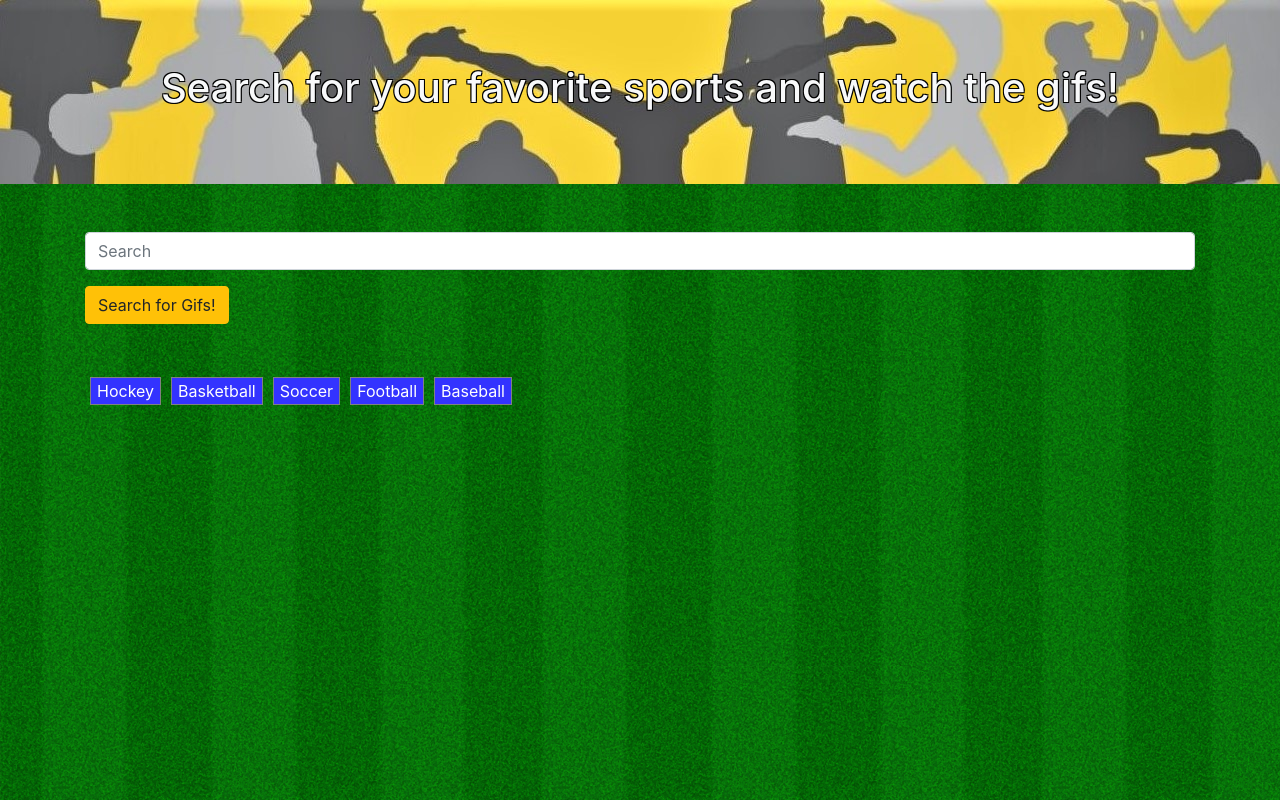
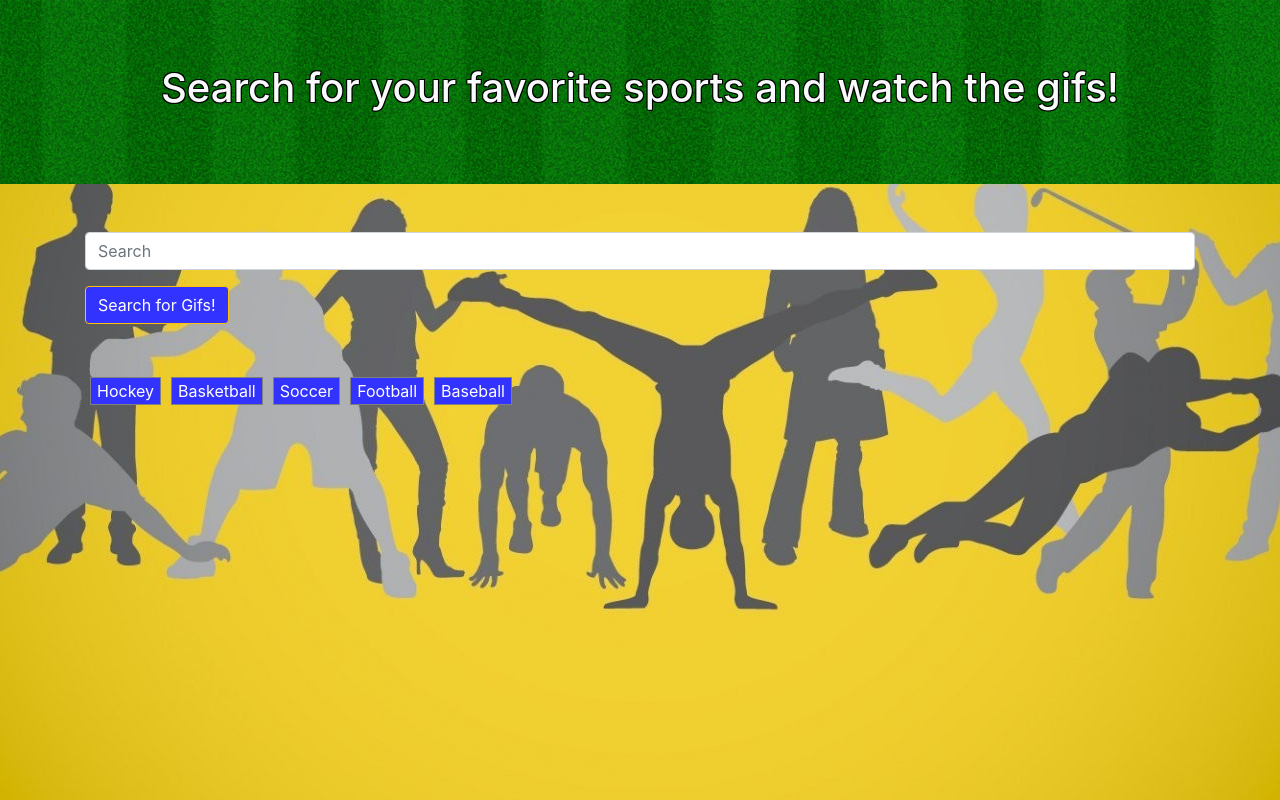
Before and after one commit to AlexReniak/Giphy-api, a plain HTML site: page index.html in a window 1280 px wide. Drawn offline with nearby package versions, Linux system fonts and the light colour scheme; no server answers.

Commit message:
javascript broke. Troubleshooting necessary

```diff
--- a/assets/css/style.css
+++ b/assets/css/style.css
@@ -1,6 +1,8 @@
 body {
-  /* background: #ebfafa; */
-  background-image: url(../images/cric-bg.png)
+  background-image: url(../images/download.jpg);
+  background-repeat: no-repeat;
+  background-attachment: fixed;
+  background-position: center
 }
 
 .jumbotron {
@@ -10,8 +12,8 @@ body {
     1px -1px 0 #000,
     -1px 1px 0 #000,
     1px 1px 0 #000;
-  background-image: url(../images/download12341.jpg);
-  background-repeat: no-repeat;
+  background-image: url(../images/cric-bg.png);
+
 }
 
 img {
@@ -31,3 +33,8 @@ p {
   font-size: 20px;
   color: white;
 }
+
+#search-button {
+  background: #3333ff;
+  color: white;
+}
```
